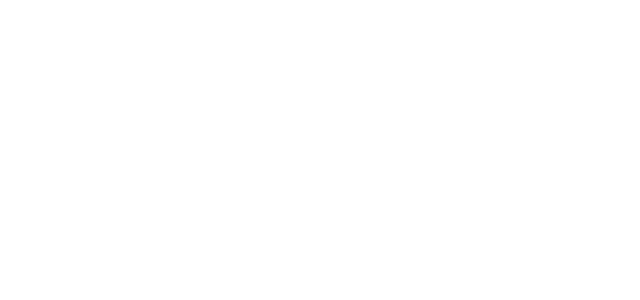
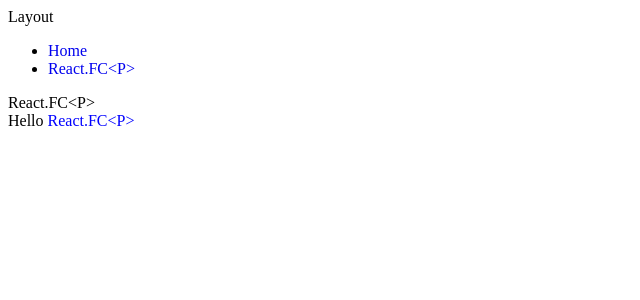
Before and after one commit to ethanlamm/react-basic-usage, a React (Vite) app: page /ReactFC in a window 1280 px wide. Before the commit this address had no page. Shown: the top 300 px of the page, without its empty margins (0-640 px from the left). Built offline with nearby package versions, Linux system fonts and the light colour scheme.

Commit message:
React的内置函数：React.FC<P>

```diff
--- a/src/components/Layout.tsx
+++ b/src/components/Layout.tsx
@@ -7,6 +7,7 @@
             <nav>
                 <ul>
                     <li><Link to='/'>Home</Link></li>
+                    <li><Link to='ReactFC'>React.FC&lt;P&gt;</Link></li>
                 </ul>
             </nav>
             <Outlet />
--- /dev/null
+++ b/src/pages/ReactFC.tsx
@@ -0,0 +1,33 @@
+import React from 'react'
+
+// React.FC <> 是函数式组件在TypeScript使用的一个泛型，FC就是FunctionComponent的缩写，事实上React.FC可以写成React.FunctionComponent。
+
+interface Props {
+    name: string
+}
+
+const ReactFCDemo: React.FC<Props> = ({ name }) => {
+    return (
+        <span style={{ color: 'blue' }}>{name}</span>
+    )
+}
+
+
+function ReactFC() {
+    return (
+        <div>
+            <div>React.FC&lt;P&gt;</div>
+            <div>Hello <ReactFCDemo name='React.FC<P>' /></div>
+        </div>
+    )
+}
+
+// 泛型
+// function fn<Type>(value: Type): Type { return value }
+// 1️⃣语法：在函数名称的后面添加<Type>（尖括号），尖括号中添加类型变量
+// 2️⃣类型变量 Type，是一种特殊类型的变量，它处理类型而不是值。
+// 3️⃣该类型变量相当于一个类型容器，能够捕获用户提供的类型（具体是什么类型由用户调用该函数时指定）
+// 4️⃣因为 Type 是类型，因此可以将其作为函数参数和返回值的类型，表示参数和返回值具有相同的类型。
+// 5️⃣类型变量 Type，可以是任意合法的变量名称
+
+export default ReactFC
--- a/src/routes/index.tsx
+++ b/src/routes/index.tsx
@@ -2,7 +2,7 @@
 
 import Layout from "../components/Layout";
 import Home from "../pages/Home";
-
+import ReactFC from "../pages/ReactFC";
 
 const routes: RouteObject[] = [
     {
@@ -10,6 +10,7 @@
         element: <Layout />,
         children: [
             { index: true, element: <Home /> },
+            { path: 'ReactFC', element: <ReactFC /> },
         ]
     }
 ]
```
